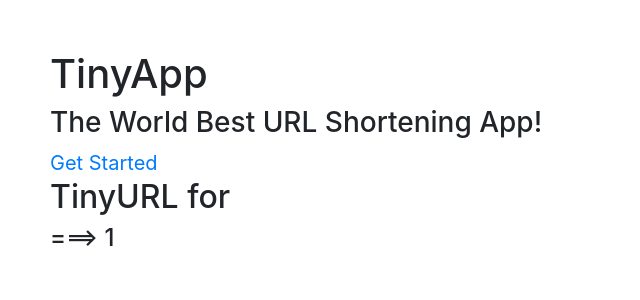
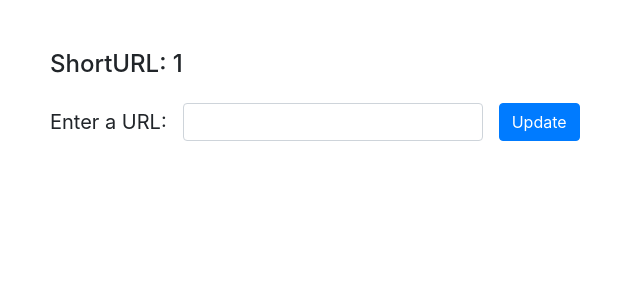
Before and after one commit to isaacsmitty/TinyApp, a Node server app: page /urls/1 in a window 1280 px wide. Shown: the top 300 px of the page, without its empty margins (0-640 px from the left). Run offline with Node 20, Linux system fonts and the light colour scheme; some libraries are stand-ins or nearby versions.

Commit message:
added function for changing the longURL for given shortURL, simplified /urls.:id page

```diff
--- a/express_server.js
+++ b/express_server.js
@@ -55,7 +55,10 @@ app.post('/urls/:shortURL/delete', (request, response) => {
   response.redirect('/urls');
 });
 
-
+app.post('/urls/:shortURL', (request, response) => {
+  urlDB[request.params.shortURL] = request.body.longURL;
+  response.redirect('/urls');
+});
 
 app.get('/urls/:id', (request, response) => {
   response.render('urls_show', {shortURL: request.params.id,
--- a/views/urls_show.ejs
+++ b/views/urls_show.ejs
@@ -9,7 +9,7 @@
   <title>TinyApp</title>
 </head>
 <body style="font-size:20px; padding:50px;">
-
+<!--
   <header>
     <% include ./partials/_header %>
   </header>
@@ -17,9 +17,15 @@
   <a href="#">Get Started</a>
 
   <h2>TinyURL for</h2>
+-->
 
+    <h4>ShortURL: <%= shortURL %> </h4>
 
-    <h5><%=longURL%></h5> <h4> ===> <%= shortURL %> </h4>
+    <form class="form-inline" action="/urls/<%= shortURL %>" method="POST">
+      <div class="form-group mb-2">
+        <label for="longURL">Enter a URL:</label>
+        <input class="form-control" type="text" name="longURL" placeholder="<%=longURL%>" style="width: 300px; margin: 1em">
+        <button type="submit" class="btn btn-primary">Update</button>
 
 
 </body>
```
